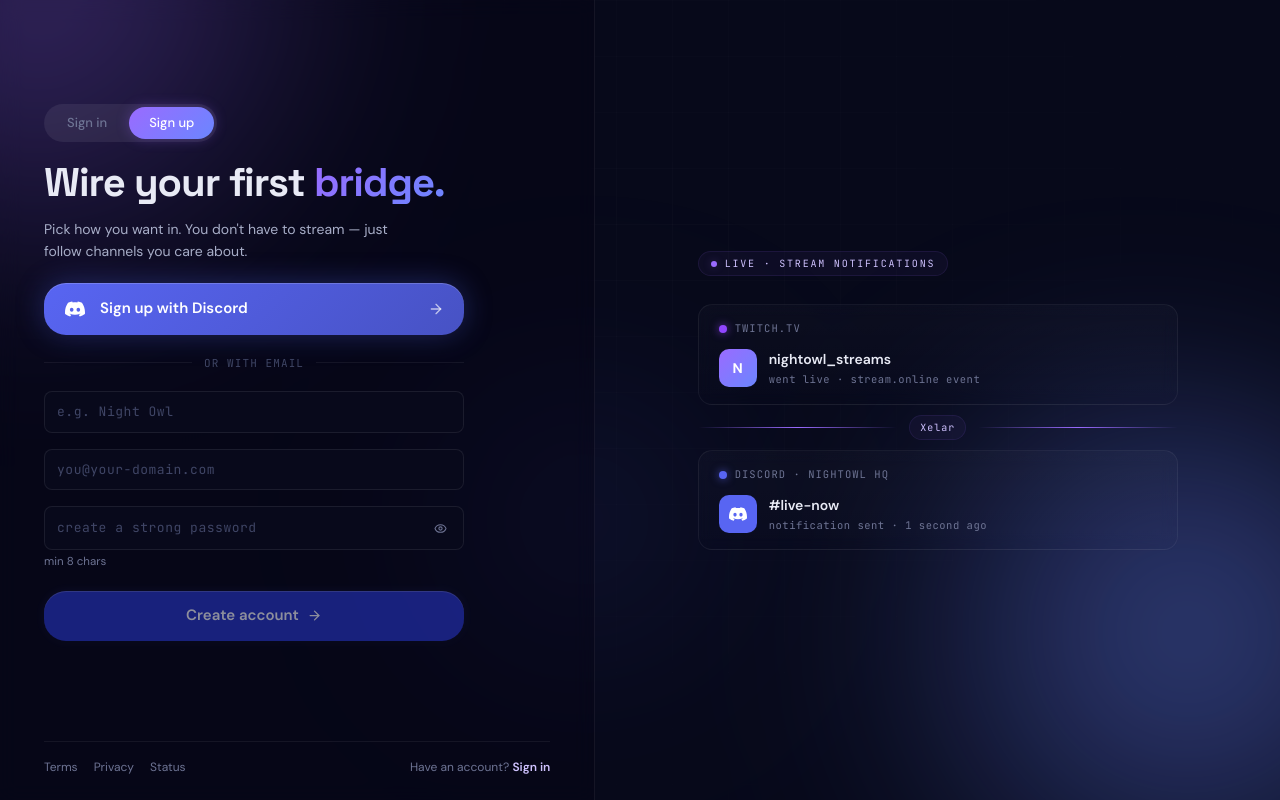
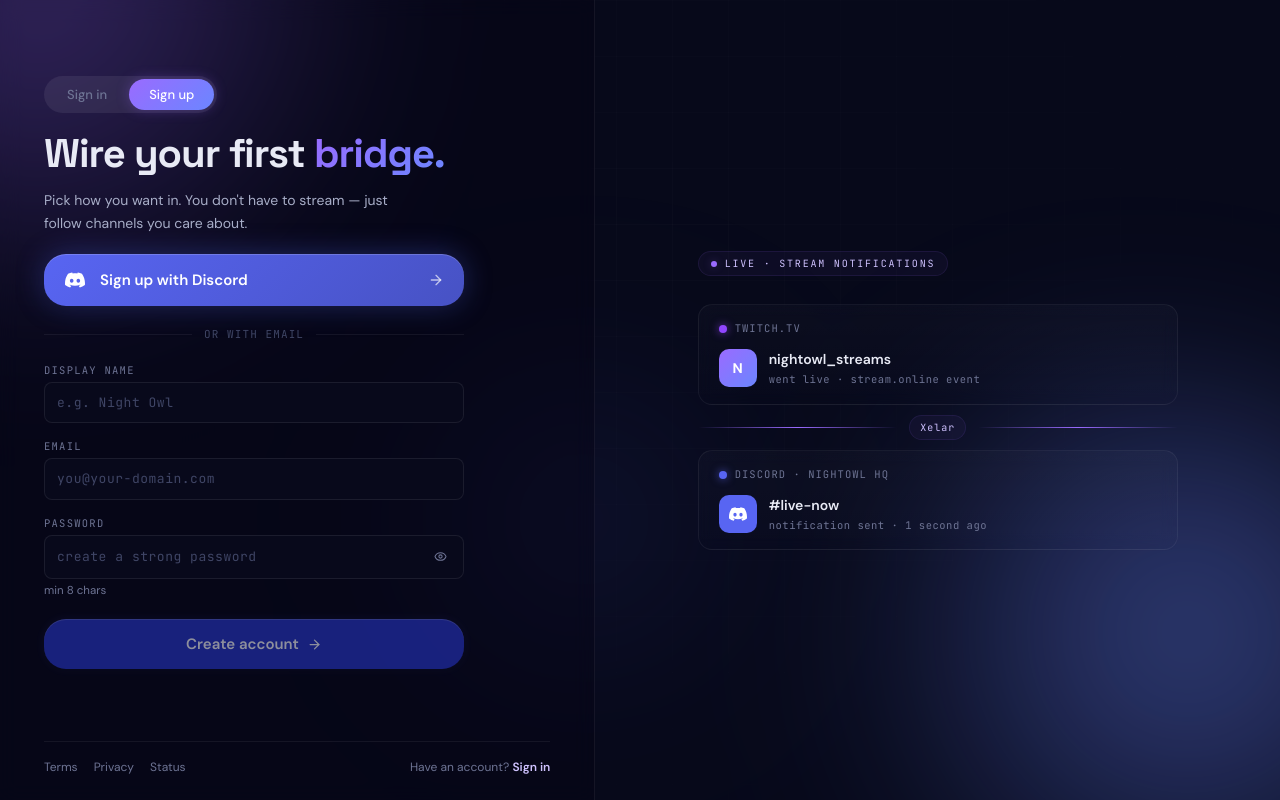
Before and after one commit to Patriot0911/xelar-front, a Next.js app: page /auth in a window 1280 px wide. Built offline with nearby package versions, Linux system fonts and the light colour scheme; no server answers.

Commit message:
chore: fix input label display

```diff
--- a/src/components/ui/Input/index.tsx
+++ b/src/components/ui/Input/index.tsx
@@ -23,7 +23,7 @@
   return (
     <div className={styles.controller}>
       {
-        (!label && !hideOptionalFlag) && (
+        (!!label && !hideOptionalFlag) && (
           <div className={styles['label-wrapper']}>
             {label && (<label htmlFor={inputId}>{label}</label>)}
             {(!props.required && !hideOptionalFlag) && (
```
